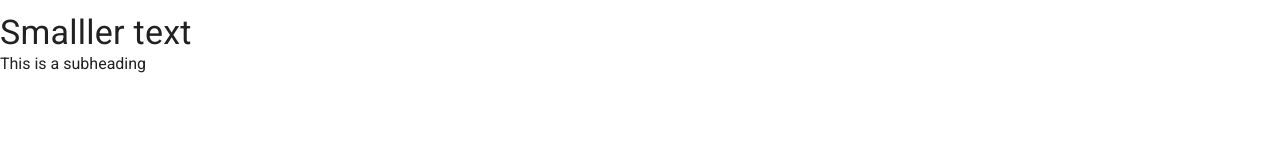
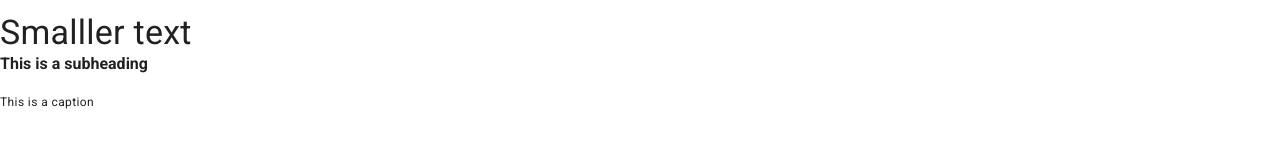
Before and after one commit to draddo11/vuetifyTodo, a Vue app: page / in a window 1280 px wide. Shown: the part 428-576 px from the top of the page. Built offline with nearby package versions, Linux system fonts and the light colour scheme.

Commit message:
added more font types formats

```diff
--- a/src/views/Home.vue
+++ b/src/views/Home.vue
@@ -11,6 +11,8 @@
     <h1 class="display-4">Massive text</h1>
     <h4 class="display-1">Smalller text </h4>
 
-    <p class="subheading">This is a subheading </p>
+    <p class="subheading font-weight-bold">This is a subheading </p>
+    <p class="caption">This is a caption</p>
+    <!-- <p class="subheading">This is a subheading </p> -->
   </div>
 </template>
```
